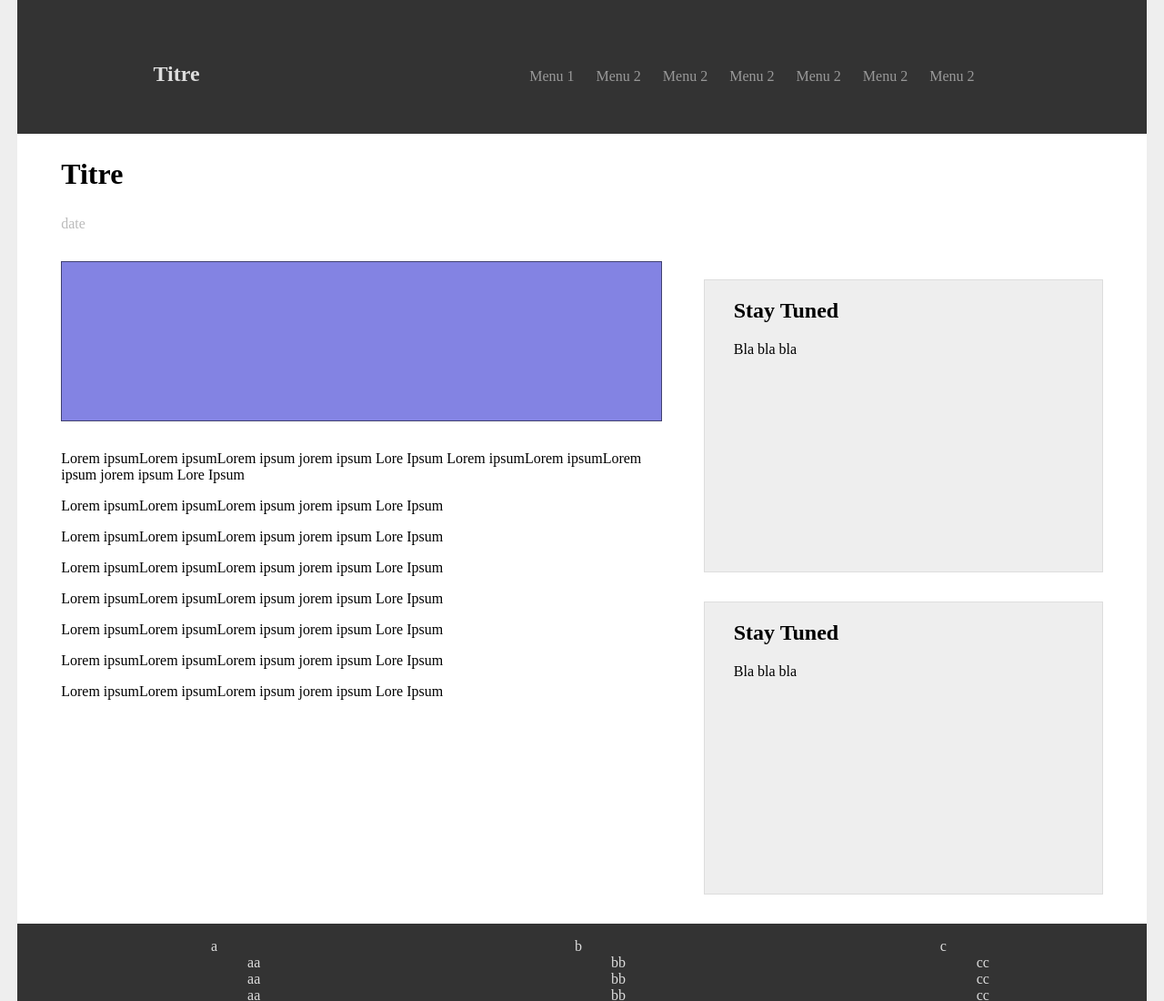
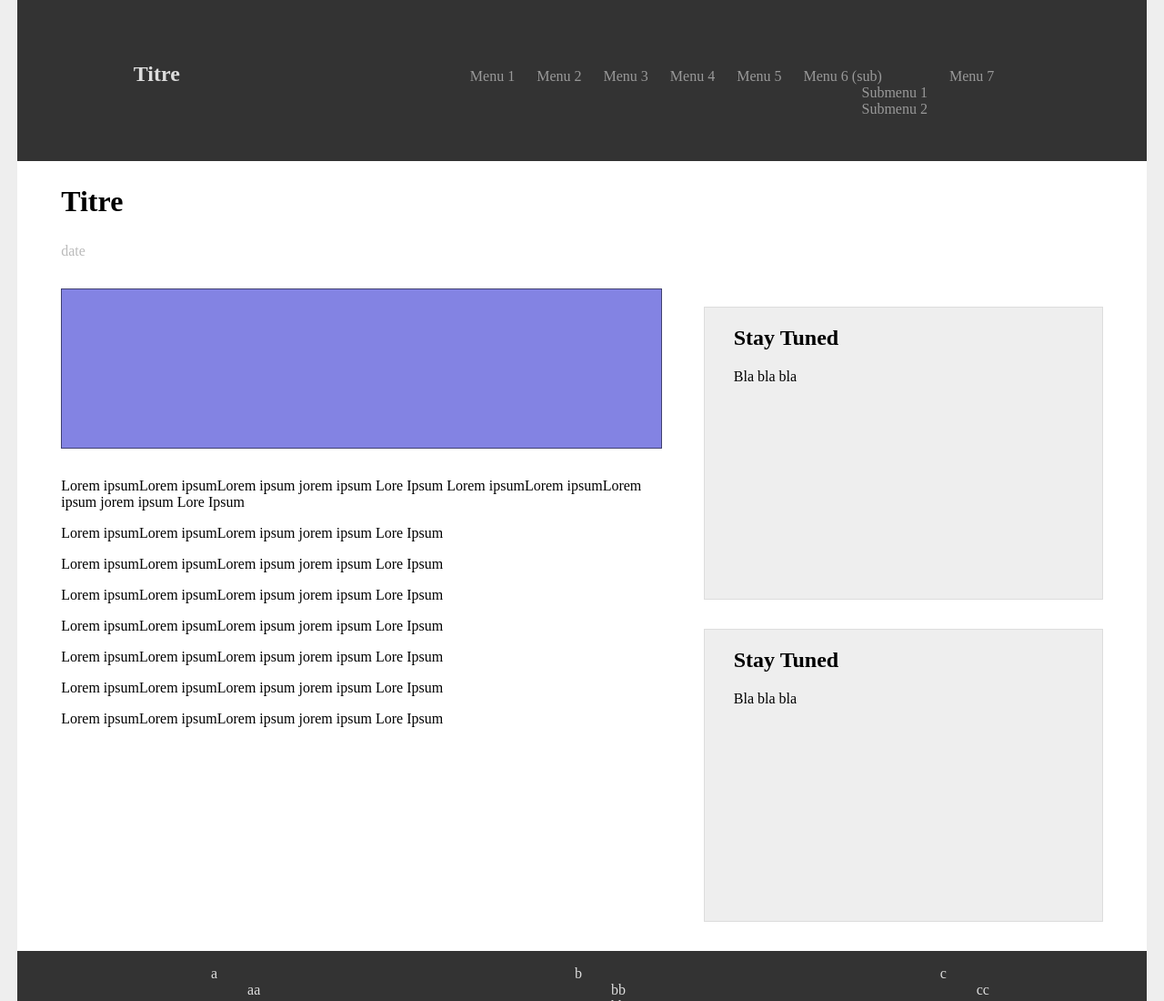
Before and after one commit to MrCallicles/3Dwebsite, a plain HTML site: page basicDesign/index.html in a window 1280 px wide. Shown: the top 1100 px of the page at 91% size. Drawn offline with Linux system fonts and the light colour scheme.

Commit message:
test submenu

```diff
--- a/basicDesign/index.html
+++ b/basicDesign/index.html
@@ -9,11 +9,20 @@
             <ul>
                 <li><a href="#">Menu 1</a></li>
                 <li><a href="#">Menu 2</a></li>
-                <li><a href="#">Menu 2</a></li>
-                <li><a href="#">Menu 2</a></li>
-                <li><a href="#">Menu 2</a></li>
-                <li><a href="#">Menu 2</a></li>
-                <li><a href="#">Menu 2</a></li>
+                <li><a href="#">Menu 3</a></li>
+                <li><a href="#">Menu 4</a></li>
+                <li><a href="#">Menu 5</a></li>
+                <li><a href="#" class="buttonsub">Menu 6 (sub)</a>
+                    <ul class="submenu">
+                        <li>
+                            <a href="#">Submenu 1</a>
+                        </li>
+                        <li>
+                            <a href="#">Submenu 2</a>
+                        </li>
+                    </ul>
+                </li>
+                <li><a href="#">Menu 7</a></li>
             <ul>
         </div>
         <div class="principal">
--- a/basicDesign/style.css
+++ b/basicDesign/style.css
@@ -20,7 +20,12 @@ body{
     padding-bottom: 2em;
 }
 
-.header ul{
+/*
+ * Voir les selecteurs pour pas trop faire
+ * de la m
+ *
+ */
+.header > ul{
     display : flex;
 }
 
@@ -36,6 +41,11 @@ body{
 }
 .header ul li a:hover{
     color: #ddd;
+}
+
+.submenu{
+    //display: none !important;
+    position: relative;
 }
 
 /* Principal */
```
